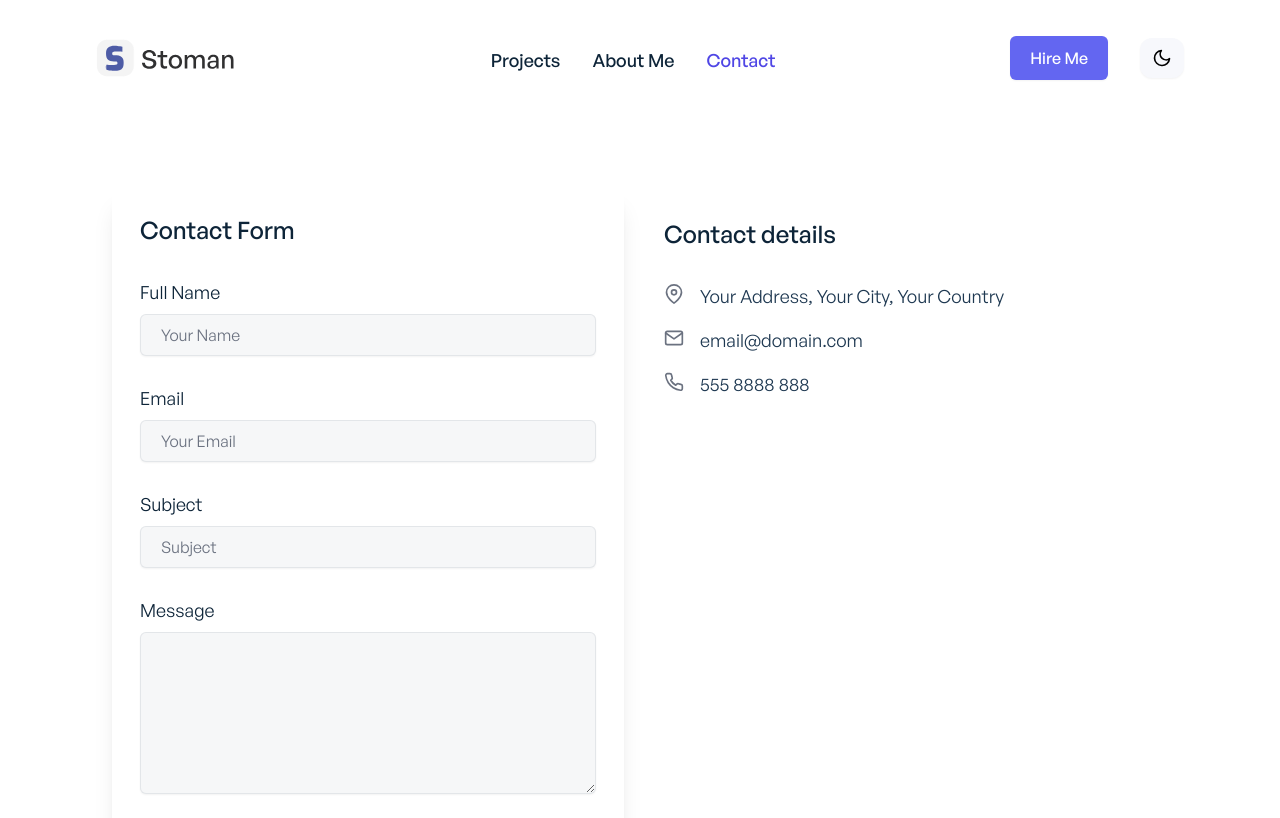
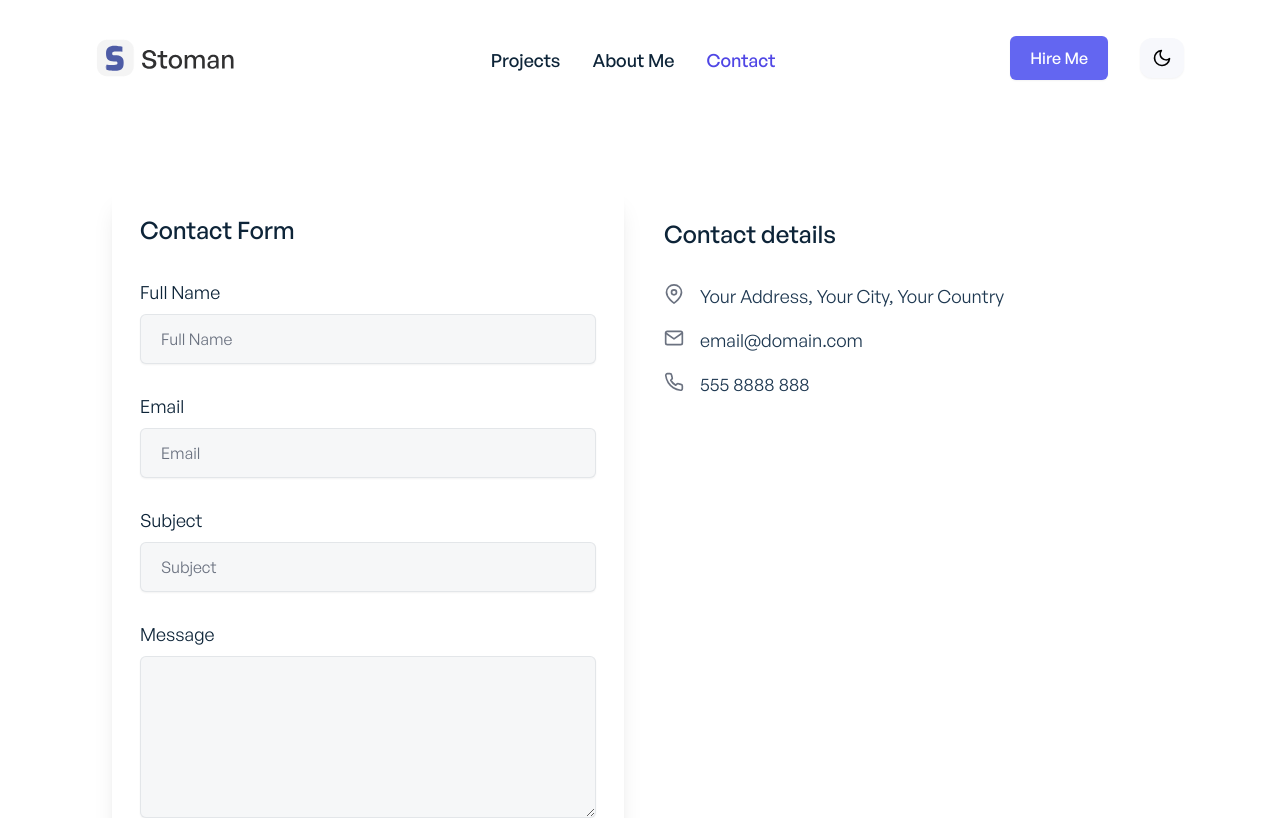
Before and after one commit to murakamiharuto/TailwindCSS-Vue.js, a Vue app: page /contact in a window 1280 px wide. Shown: the top 818 px of the page. Built offline with nearby package versions, Linux system fonts and the light colour scheme; what vue-backtotop would draw is missing.

Commit message:
Add reuseable form input field

```diff
--- a/src/components/contact/ContactForm.vue
+++ b/src/components/contact/ContactForm.vue
@@ -1,6 +1,7 @@
 <script>
 import Button from '../reusable/Button.vue';
-export default { components: { Button } };
+import FormInput from '../reusable/FormInput.vue';
+export default { components: { Button, FormInput } };
 </script>
 
 <template>
@@ -14,54 +15,13 @@ export default { components: { Button } };
 				Contact Form
 			</p>
 			<form action="#" class="font-general-regular space-y-7">
-				<div>
-					<label
-						class="block text-lg text-primary-dark dark:text-primary-light mb-2"
-						for="name"
-						>Full Name</label
-					>
-					<input
-						class="w-full px-5 py-2 border border-gray-300 dark:border-primary-dark border-opacity-50 text-primary-dark dark:text-secondary-light bg-ternary-light dark:bg-ternary-dark rounded-md shadow-sm text-md"
-						id="name"
-						name="name"
-						type="text"
-						required=""
-						placeholder="Your Name"
-						aria-label="Name"
-					/>
-				</div>
-				<div>
-					<label
-						class="block text-lg text-primary-dark dark:text-primary-light mb-2"
-						for="email"
-						>Email</label
-					>
-					<input
-						class="w-full px-5 py-2 border border-gray-300 dark:border-primary-dark border-opacity-50 text-primary-dark dark:text-secondary-light bg-ternary-light dark:bg-ternary-dark rounded-md shadow-sm text-md"
-						id="email"
-						name="email"
-						type="text"
-						required=""
-						placeholder="Your Email"
-						aria-label="Email"
-					/>
-				</div>
-				<div>
-					<label
-						class="block text-lg text-primary-dark dark:text-primary-light mb-2"
-						for="subject"
-						>Subject</label
-					>
-					<input
-						class="w-full px-5 py-2 border border-gray-300 dark:border-primary-dark border-opacity-50 text-primary-dark dark:text-secondary-light bg-ternary-light dark:bg-ternary-dark rounded-md shadow-sm text-md"
-						id="subject"
-						name="subject"
-						type="text"
-						required=""
-						placeholder="Subject"
-						aria-label="Subject"
-					/>
-				</div>
+				<FormInput label="Full Name" inputIdentifier="name" />
+				<FormInput
+					label="Email"
+					inputIdentifier="email"
+					inputType="email"
+				/>
+				<FormInput label="Subject" inputIdentifier="subject" />
 
 				<div>
 					<label
--- /dev/null
+++ b/src/components/reusable/FormInput.vue
@@ -0,0 +1,46 @@
+<script>
+export default {
+	props: {
+		label: {
+			type: String,
+			default: '',
+		},
+		inputIdentifier: {
+			type: String,
+			default: '',
+		},
+		val: {
+			type: [String, Number],
+			default: '',
+		},
+		inputType: {
+			type: String,
+			default: 'text',
+		},
+	},
+};
+</script>
+
+<template>
+	<div>
+		<label
+			class="block mb-2 text-lg text-primary-dark dark:text-primary-light"
+			:for="label"
+			>{{ label }}</label
+		>
+		<input
+			class="w-full px-5 py-3 border border-gray-300 dark:border-primary-dark border-opacity-50 text-primary-dark dark:text-secondary-light bg-ternary-light dark:bg-ternary-dark rounded-md shadow-sm text-md"
+			:id="inputIdentifier"
+			:name="inputIdentifier"
+			:placeholder="label"
+			:aria-label="inputIdentifier"
+			required
+			v-bind="$attrs"
+			:value="val"
+			@input="$emit('update:val', $event.target.value)"
+			:type="inputType"
+		/>
+	</div>
+</template>
+
+<style lang="scss" scoped></style>
```
